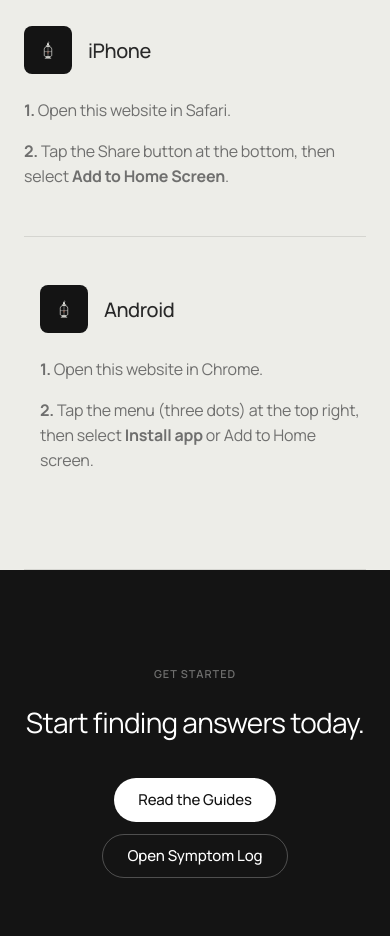
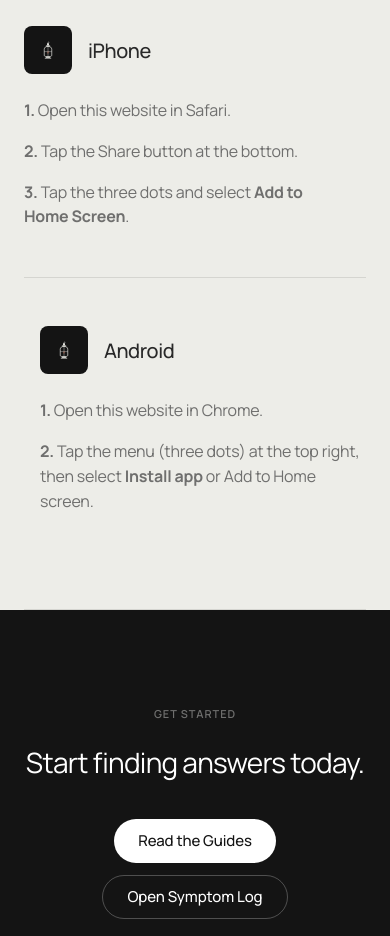
Before and after one commit to Shivalik-Capital/project-lantern, a Next.js app: page / in a window 390 px wide. Shown: the part 8860-9796 px from the top of the page. Built offline with nearby package versions, Linux system fonts and the light colour scheme.

Commit message:
docs: clarify iPhone PWA installation steps

```diff
--- a/app/page.tsx
+++ b/app/page.tsx
@@ -494,7 +494,10 @@
                   <strong>1.</strong> Open this website in Safari.
                 </div>
                 <div style={{ ...S.bodySm, color: '#6f6f6e' }}>
-                  <strong>2.</strong> Tap the Share button at the bottom, then select <strong>Add to Home Screen</strong>.
+                  <strong>2.</strong> Tap the Share button at the bottom.
+                </div>
+                <div style={{ ...S.bodySm, color: '#6f6f6e', marginTop: '16px' }}>
+                  <strong>3.</strong> Tap the three dots and select <strong>Add to Home Screen</strong>.
                 </div>
               </motion.div>
 
```
